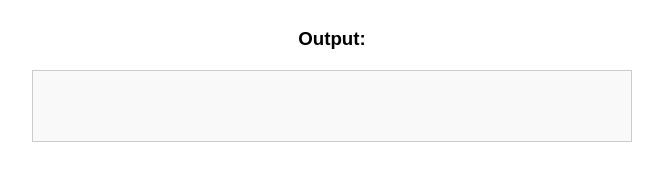
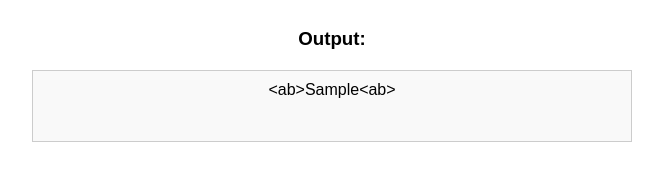
Before and after one commit to JactusTheCactus/abugida-converter, a plain HTML site: page index.html in a window 1280 px wide. Both pictures are taken after typing "Sample" into the empty fields and a click on the button "Submit". Shown: the part 281-462 px from the top of the page, without its empty margins (308-977 px from the left). Drawn offline with Linux system fonts and the light colour scheme.

Commit message:
Update index.html

```diff
--- a/index.html
+++ b/index.html
@@ -57,7 +57,7 @@
             let input = document.getElementById("inputText").value;
 
             // Process text (Modify this function as needed)
-            let output = abugida(text);
+            let output = abugida(input);
 
             // Display output
             document.getElementById("output").innerText = output;
```
